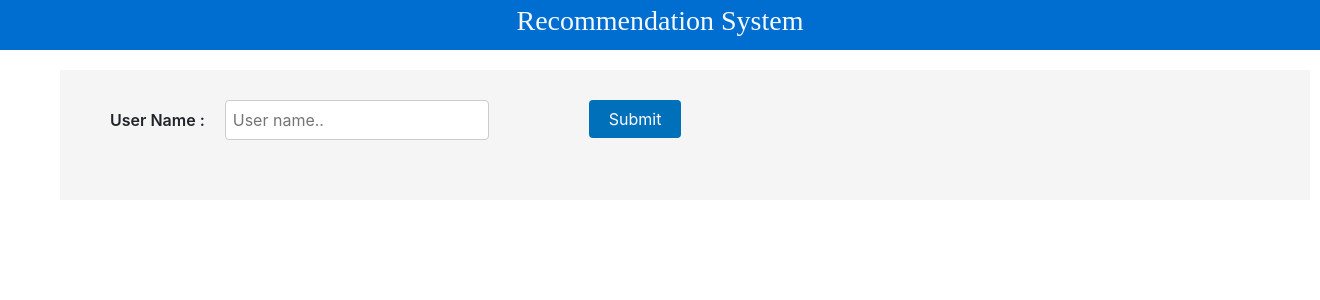
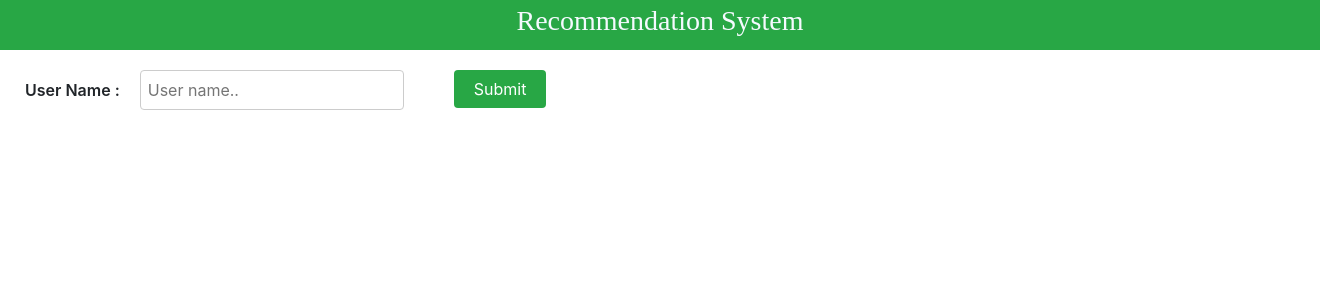
Before and after one commit to naraenraju/Recommendation-System, a Flask app: page / in a window 1320 px wide. Shown: the top 300 px of the page. Run offline with Flask 2, Linux system fonts and the light colour scheme; some libraries are stand-ins or nearby versions.

Commit message:
cleaned up code

```diff
--- a/app.py
+++ b/app.py
@@ -3,8 +3,8 @@ from flask import request
 import pickle
 import pandas as pd
 import numpy as np
-from sklearn.feature_extraction.text import CountVectorizer
-from xgboost import XGBClassifier
+from sklearn.feature_extraction.text import CountVectorizer,TfidfVectorizer
+
 
 
 app = Flask(__name__)
@@ -30,22 +30,25 @@ def Submit():
 
             # Loadrecommendation file
             recommendation_df = pd.read_pickle("./models/itembased-df.pickle")
+
             username = request.form['username']
+
+            # top 20 recommeded products for the username given in the input
             top_recommended_products = pd.DataFrame(recommendation_df.loc[username].sort_values(ascending=False)[0:20])
 
             # Reading Actual Data file
             ratings = pd.read_csv('./data/sample30.csv' , encoding='latin-1')
 
+
             def sentiment_predict(reviews_text):
-                #print(reviews_text)
-                test_data = CountVectorizer(vocabulary=loaded_vectorizer.get_feature_names_out())
+                test_data = TfidfVectorizer(vocabulary=loaded_vectorizer.get_feature_names_out())
                 X_test_value = test_data.fit_transform(reviews_text)
+                #print(X_test_value)
                 sentiment_output = pd.DataFrame(loaded_model.predict(X_test_value), columns=['sentiment'])
                 reviews_text.reset_index(drop=True, inplace=True)
                 sentiment_output.reset_index(drop=True, inplace=True)
                 sentiment_output = pd.concat([reviews_text, sentiment_output], axis=1)
                 return sentiment_output
-
 
             sentimetment_result_df = pd.DataFrame()
             for index, row in top_recommended_products.iterrows():
@@ -60,6 +63,7 @@ def Submit():
             gb = pd.merge(gb,gb_total[['name','total_counts']],on='name', how='right')
             gb['percentage'] = (gb['counts']/gb['total_counts'])*100
             gb_final = gb[(gb['percentage'] >=50) & (gb['sentiment'] == 1)]
+            gb_final = gb_final.sort_values('percentage', ascending=False).head(5)
             show_flag = True
             print(gb_final.name)
 
--- a/templates/index.html
+++ b/templates/index.html
@@ -18,7 +18,7 @@
     <style>
 
             .top{
-                background-color: #006dd0;
+                background-color: #28a745;
                 color: #f5faff;
                 font-weight: 600;
                 line-height: 1.80;
@@ -59,7 +59,7 @@
             }
 
             input[type=submit] {
-                background-color: #0070ba;
+                background-color: #28a745;
                 color: #fff;
                 padding: 7px 20px;
                 border: none;
@@ -91,7 +91,7 @@
             .grid_tittle{
                 margin-left: 60px;
                 font-size: 18px;
-                color: brown;
+                color: #17a2b8;
             }
 
             .table_layout{
@@ -109,7 +109,7 @@
 
         <div class="container-fluid container_padding">
             <form action="/Submit" method="post">
-                <div class="row form_basic">
+                <div class="row form-row">
                     <div>
                         <label for="uname">User Name : </label>
                     </div>
@@ -118,7 +118,7 @@
                         request.form.username }}">
                     </div>
 
-                    <div style= "margin-left: 100px;">
+                    <div style= "margin-left: 50px;">
                         <input type="submit" name='Submit' value="Submit">
                     </div>
                 </div>
@@ -140,7 +140,7 @@
         <div class="table_layout">
             <table>
                 <tr>
-                   <th style="background: #1e6091; color: white;">Product Name</th>
+                   <th style="background: #28a745; color: white;">Product Name</th>
                 </tr>
                 {% for row in row_data %}
                 <tr>
```
Also changed, not shown: 5 other files.
